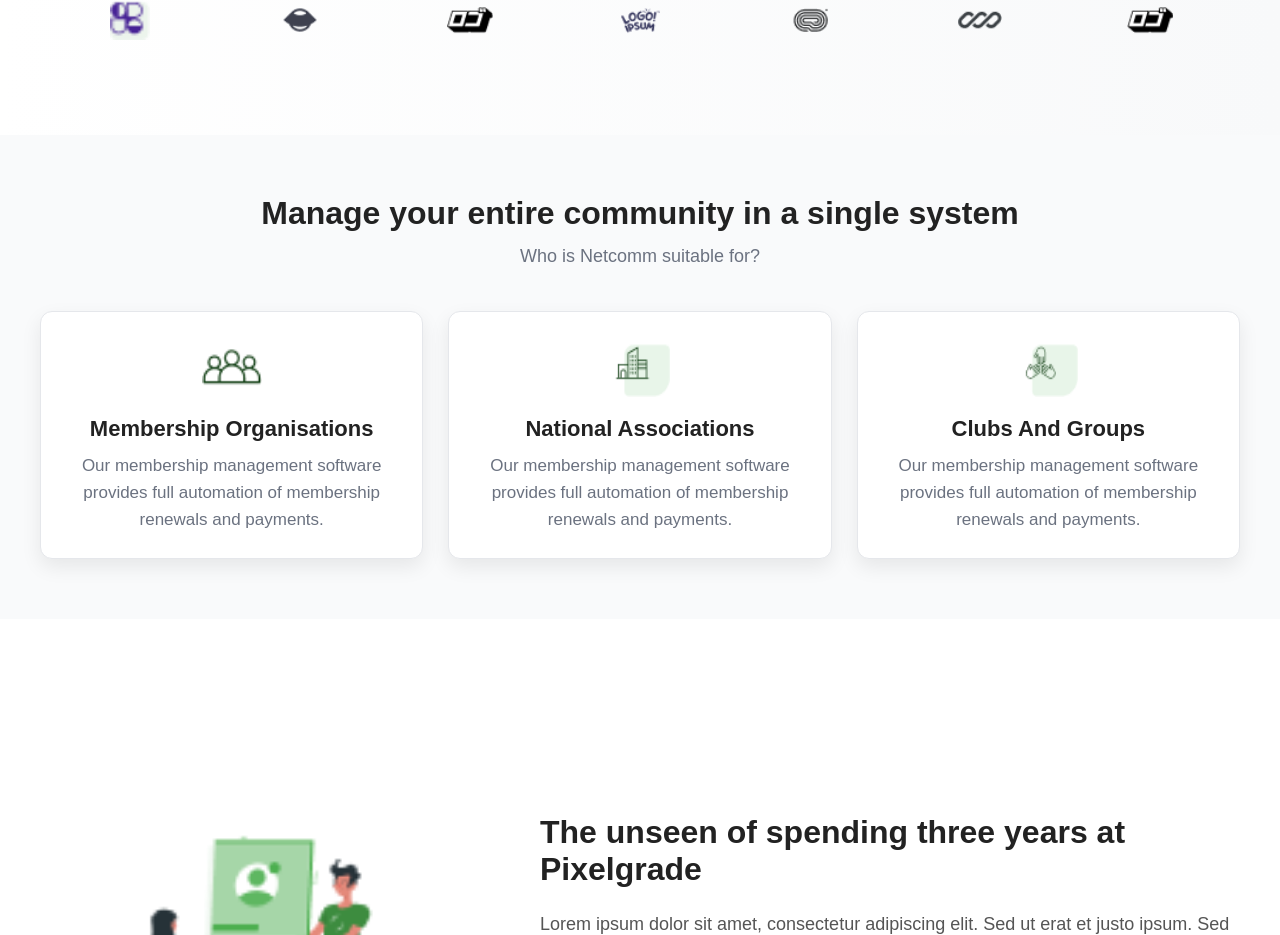
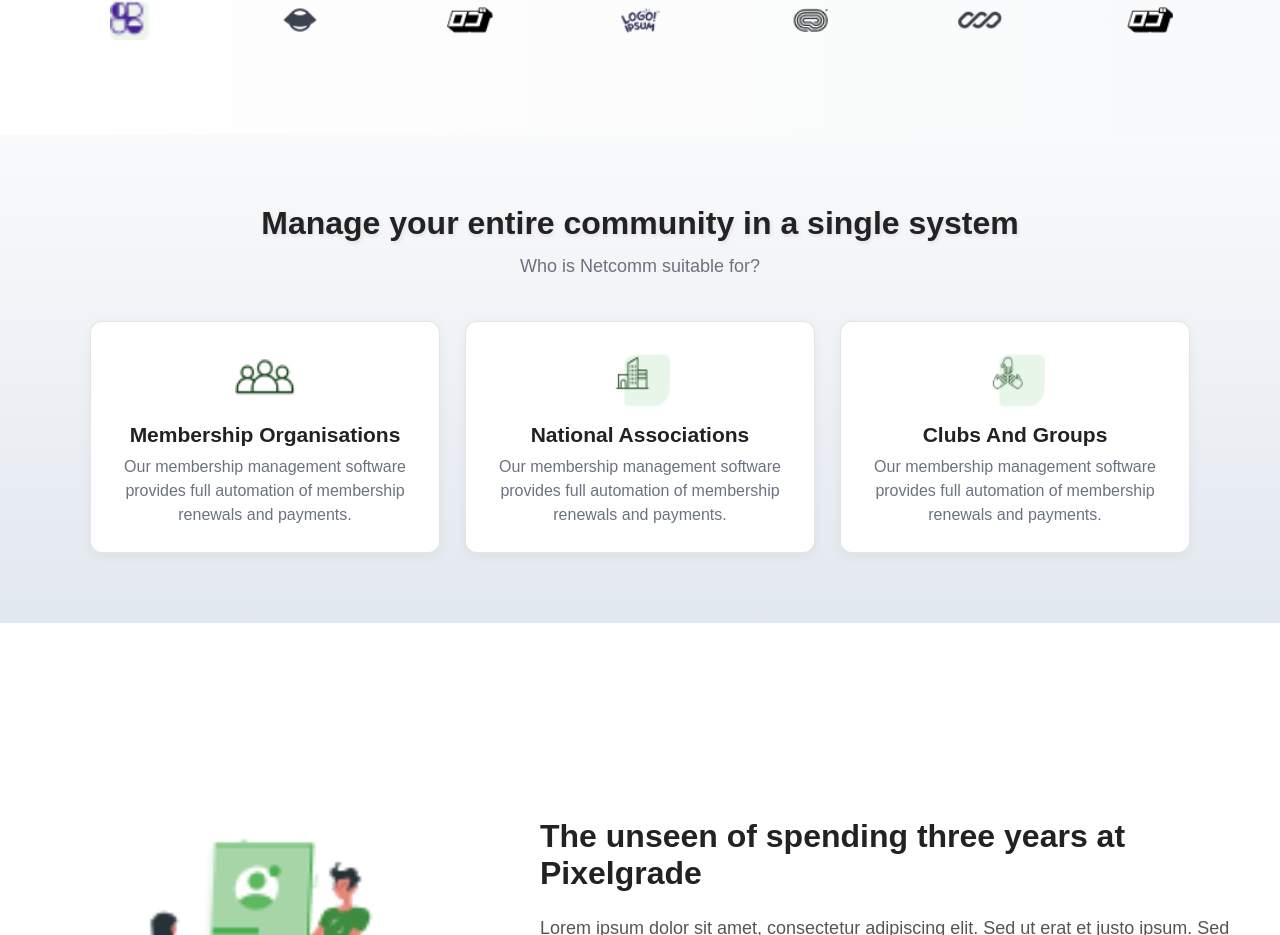
Before and after one commit to Krishnapriya-prasannan/nexcent, a React (Create React App) app: page / in a window 1280 px wide. Shown: the part 996-1931 px from the top of the page. Built offline with nearby package versions, Linux system fonts and the light colour scheme.

Commit message:
some updates

```diff
--- a/src/Components/Membership.js
+++ b/src/Components/Membership.js
@@ -1,8 +1,10 @@
 import React from "react";
-import "../styles/Membership.css"; // Import the CSS file
+import { motion } from "framer-motion";
+import "../styles/Membership.css";
 import Icon1 from "../assets/Icon.png";
 import Icon2 from "../assets/Icon1.png";
 import Icon3 from "../assets/Icon2.png";
+
 const data = [
   {
     id: 1,
@@ -30,16 +32,51 @@ const data = [
 const MembershipSection = () => {
   return (
     <div className="membership-section">
-      <h2>Manage your entire community in a single system</h2>
-      <p className="subheading">Who is Netcomm suitable for?</p>
+      <motion.h2
+        initial={{ opacity: 0, y: -15 }}
+        animate={{ opacity: 1, y: 0 }}
+        transition={{ duration: 0.5, ease: "easeInOut" }}
+      >
+        Manage your entire community in a single system
+      </motion.h2>
+      <motion.p
+        className="subheading"
+        initial={{ opacity: 0, y: 15 }}
+        animate={{ opacity: 1, y: 0 }}
+        transition={{ duration: 0.5, ease: "easeInOut", delay: 0.1 }}
+      >
+        Who is Netcomm suitable for?
+      </motion.p>
 
       <div className="membership-grid">
         {data.map((item) => (
-          <div key={item.id} className="membership-card">
-            <img src={item.icon} alt={item.title} className="membership-icon" />
+          <motion.div
+            key={item.id}
+            className="membership-card"
+            initial={{ opacity: 0, y: 40 }}
+            animate={{ opacity: 1, y: 0 }}
+            transition={{
+              duration: 0.5,
+              ease: "easeOut",
+              delay: item.id * 0.1,
+            }}
+            whileHover={{
+              scale: 1.04,
+              boxShadow: "0px 8px 16px rgba(0, 0, 0, 0.1)",
+              transition: { duration: 0.2, ease: "easeInOut" },
+            }}
+            whileTap={{ scale: 0.97 }}
+          >
+            <motion.img
+              src={item.icon}
+              alt={item.title}
+              className="membership-icon"
+              whileHover={{ scale: 1.08 }}
+              transition={{ duration: 0.2, ease: "easeInOut" }}
+            />
             <h3>{item.title}</h3>
             <p>{item.description}</p>
-          </div>
+          </motion.div>
         ))}
       </div>
     </div>
--- a/src/styles/Membership.css
+++ b/src/styles/Membership.css
@@ -1,68 +1,71 @@
 .membership-section {
   width: 100%;
   text-align: center;
-    padding: 60px 30px; /* Increased padding for a spacious look */
-    background-color: #f9fafb; /* Light background for better contrast */
+  padding: 70px 30px;
+  background: linear-gradient(to bottom, #f9fafb, #e2e8f0);
 }
 
 .membership-section h2 {
-    font-size: 32px; /* Larger title */
+  font-size: 32px;
+  font-weight: 700;
+  color: #222;
+  margin-bottom: 10px;
+  text-shadow: 1px 2px 4px rgba(0, 0, 0, 0.1);
+}
+
+.subheading {
+  font-size: 18px;
+  color: #6b7280;
+  margin-top: 8px;
+  max-width: 600px;
+  margin-left: auto;
+  margin-right: auto;
+  line-height: 1.6;
+  opacity: 0.9;
+}
+
+.membership-grid {
+  display: grid;
+  grid-template-columns: repeat(auto-fit, minmax(320px, 1fr));
+  gap: 25px;
+  max-width: 1100px;
+  margin: 40px auto 0;
+}
+
+.membership-card {
+  background: #ffffff;
+  border-radius: 12px;
+  padding: 25px;
+  text-align: center;
+  transition: transform 0.3s ease-in-out, box-shadow 0.2s ease-in-out;
+  border: 1px solid rgba(0, 0, 0, 0.1);
+  box-shadow: 0px 3px 12px rgba(0, 0, 0, 0.05);
+}
+
+.membership-card:hover {
+  transform: translateY(-3px);
+  box-shadow: 0px 8px 20px rgba(0, 0, 0, 0.12);
+}
+
+.membership-icon {
+  width: 60px;
+  height: 60px;
+  margin-bottom: 12px;
+  transition: transform 0.2s ease-in-out;
+}
+
+.membership-card h3 {
+  font-size: 21px;
   font-weight: 700;
   color: #222;
   margin-bottom: 8px;
 }
 
-  .subheading {
-    font-size: 18px;
+.membership-card p {
+  font-size: 16px;
   color: #6b7280;
-    margin-top: 10px;
-    max-width: 600px;
-    margin-left: auto;
-    margin-right: auto;
-    line-height: 1.6;
-  }
-
-  .membership-grid {
-    display: grid;
-    grid-template-columns: repeat(auto-fit, minmax(320px, 1fr)); /* Slightly larger cards */
-    gap: 25px; /* More spacing between cards */
-    max-width: 1200px;
-    margin: 40px auto 0;
-  }
-
-  .membership-card {
-    background: white;
-    box-shadow: 0px 8px 20px rgba(0, 0, 0, 0.08); /* Softer shadow */
-    border-radius: 12px; /* Smoother corners */
-    padding: 25px;
-    border: 1px solid #e5e7eb;
-    text-align: center;
-    transition: 0.3s ease-in-out;
-  }
-
-  .membership-card:hover {
-    transform: translateY(-5px); /* Hover effect */
-    box-shadow: 0px 12px 30px rgba(0, 0, 0, 0.12);
-  }
-
-  .membership-icon {
-    width: 60px; /* Increased icon size */
-    height: 60px;
-    margin-bottom: 15px;
-  }
-
-  .membership-card h3 {
-    font-size: 22px; /* Slightly larger heading */
-    font-weight: 700;
-    color: #222;
-    margin-bottom: 10px;
-  }
-
-  .membership-card p {
-    font-size: 17px;
-    color: #6b7280;
-    margin-top: 10px;
-    line-height: 1.6;
+  margin-top: 8px;
+  line-height: 1.5;
 }
 
 /* Responsive Design */
@@ -96,6 +99,6 @@
 
 @media (max-width: 480px) {
   .membership-grid {
-      grid-template-columns: 1fr; /* Stacks on small screens */
+    grid-template-columns: 1fr;
   }
 }
```
Lines whose indentation alone changed are shown as unchanged.
